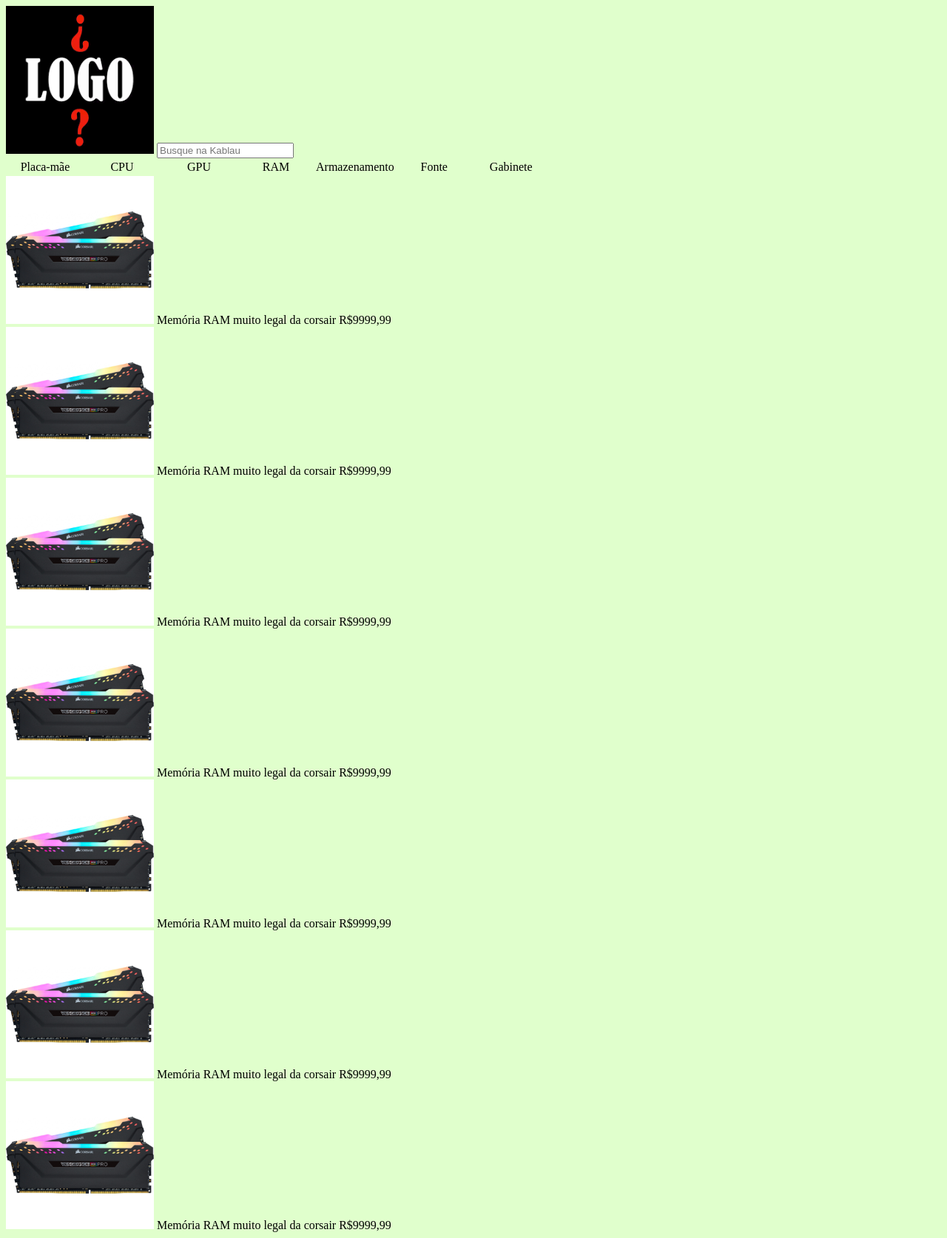
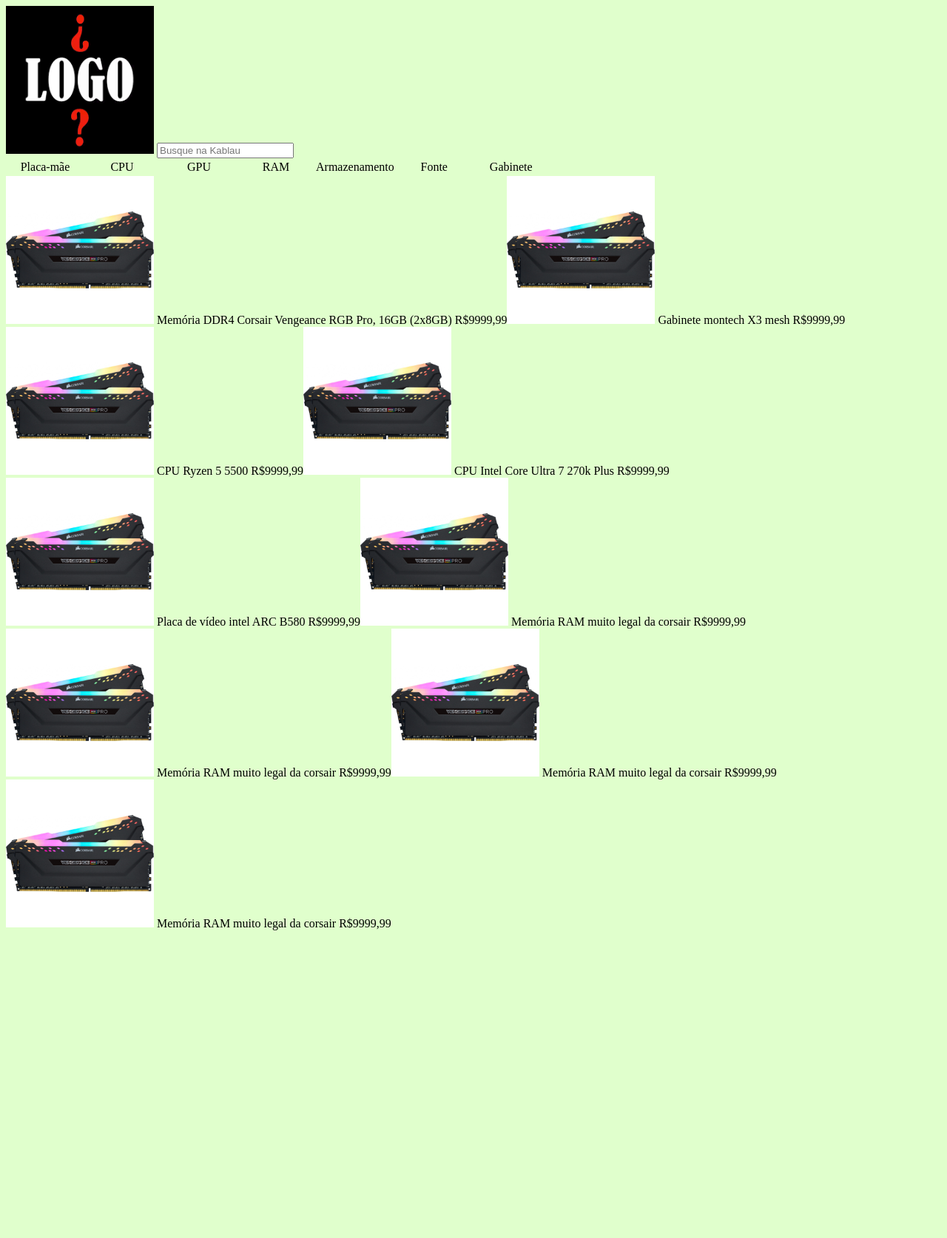
Before and after one commit to Nicolas0413/E-commerce-web, a PHP site: page / in a window 1280 px wide. Shown: the whole page at 74% size. After the commit the page ends 1258 px from the top, so only its background shows below. Run offline with PHP 8.4, Linux system fonts and the light colour scheme.

Commit message:
Mais produtos

```diff
--- a/index.html
+++ b/index.html
@@ -24,37 +24,47 @@
     </div>
     <div>
         <div class="produto">
-            <img class="Img_produto" src="Img/RAM_corsair.jpg" alt="Memoria RAM corsair">
+            <img class="Img_produto" src="Img/RAM_corsair.jpg" alt="Memória DDR4 Corsair Vengeance RGB Pro, 16GB">
+            <span class="Nome_produto">Memória DDR4 Corsair Vengeance RGB Pro, 16GB (2x8GB)</span>
+            <span class="Preco">R$9999,99</span>
+        </div>
+        <div class="produto">
+            <img class="Img_produto" src="Img/RAM_corsair.jpg" alt="Gabinete montech X3 mesh">
+            <span class="Nome_produto">Gabinete montech X3 mesh</span>
+            <span class="Preco">R$9999,99</span>
+        </div>
+        <div class="produto">
+            <img class="Img_produto" src="Img/RAM_corsair.jpg" alt="CPU Ryzen 5 5500">
+            <span class="Nome_produto">CPU Ryzen 5 5500</span>
+            <span class="Preco">R$9999,99</span>
+        </div>
+        <div class="produto">
+            <img class="Img_produto" src="Img/RAM_corsair.jpg" alt="CPU Intel Core Ultra 7 270k Plus">
+            <span class="Nome_produto">CPU Intel Core Ultra 7 270k Plus</span>
+            <span class="Preco">R$9999,99</span>
+        </div>
+        <div class="produto">
+            <img class="Img_produto" src="Img/RAM_corsair.jpg" alt="Placa de vídeo intel ARC B580">
+            <span class="Nome_produto">Placa de vídeo intel ARC B580</span>
+            <span class="Preco">R$9999,99</span>
+        </div>
+        <div class="produto">
+            <img class="Img_produto" src="Img/RAM_corsair.jpg" alt="Intel Z890">
             <span class="Nome_produto">Memória RAM muito legal da corsair</span>
             <span class="Preco">R$9999,99</span>
         </div>
         <div class="produto">
-            <img class="Img_produto" src="Img/RAM_corsair.jpg" alt="Memoria RAM corsair">
+            <img class="Img_produto" src="Img/RAM_corsair.jpg" alt="Placa-mãe B550">
             <span class="Nome_produto">Memória RAM muito legal da corsair</span>
             <span class="Preco">R$9999,99</span>
         </div>
         <div class="produto">
-            <img class="Img_produto" src="Img/RAM_corsair.jpg" alt="Memoria RAM corsair">
+            <img class="Img_produto" src="Img/RAM_corsair.jpg" alt="Placa-mãe B550">
             <span class="Nome_produto">Memória RAM muito legal da corsair</span>
             <span class="Preco">R$9999,99</span>
         </div>
         <div class="produto">
-            <img class="Img_produto" src="Img/RAM_corsair.jpg" alt="Memoria RAM corsair">
-            <span class="Nome_produto">Memória RAM muito legal da corsair</span>
-            <span class="Preco">R$9999,99</span>
-        </div>
-        <div class="produto">
-            <img class="Img_produto" src="Img/RAM_corsair.jpg" alt="Memoria RAM corsair">
-            <span class="Nome_produto">Memória RAM muito legal da corsair</span>
-            <span class="Preco">R$9999,99</span>
-        </div>
-        <div class="produto">
-            <img class="Img_produto" src="Img/RAM_corsair.jpg" alt="Memoria RAM corsair">
-            <span class="Nome_produto">Memória RAM muito legal da corsair</span>
-            <span class="Preco">R$9999,99</span>
-        </div>
-        <div class="produto">
-            <img class="Img_produto" src="Img/RAM_corsair.jpg" alt="Memoria RAM corsair">
+            <img class="Img_produto" src="Img/RAM_corsair.jpg" alt="Placa-mãe B550">
             <span class="Nome_produto">Memória RAM muito legal da corsair</span>
             <span class="Preco">R$9999,99</span>
         </div>
--- a/style.css
+++ b/style.css
@@ -15,6 +15,10 @@ td{
     width: 200px;
 }
 
+.produto{
+    float: left;
+}
+
 .Img_produto{
     width: 200px;
 }
```
